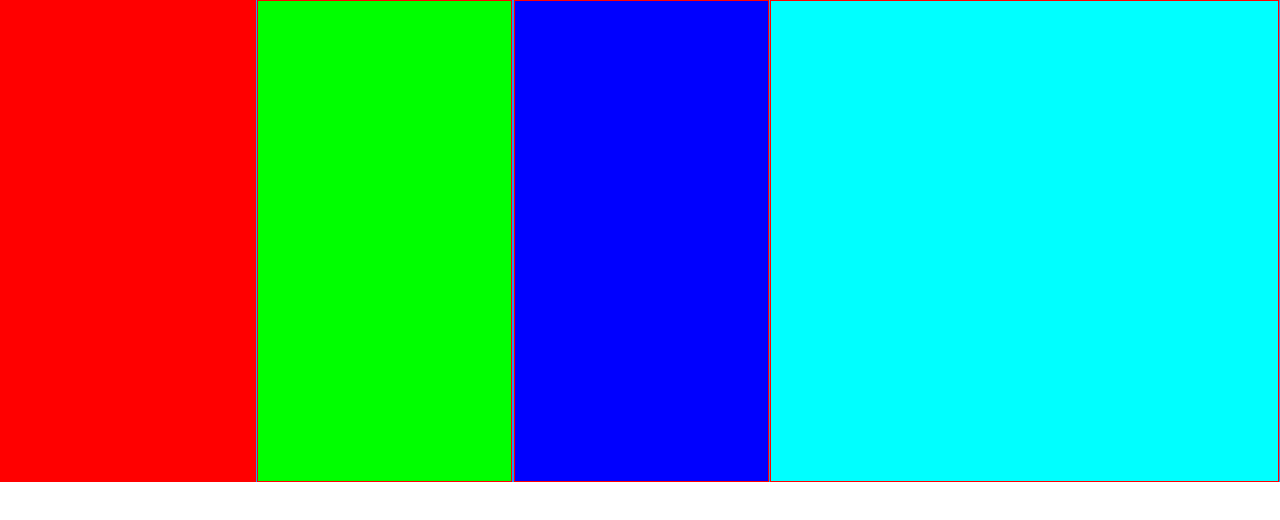
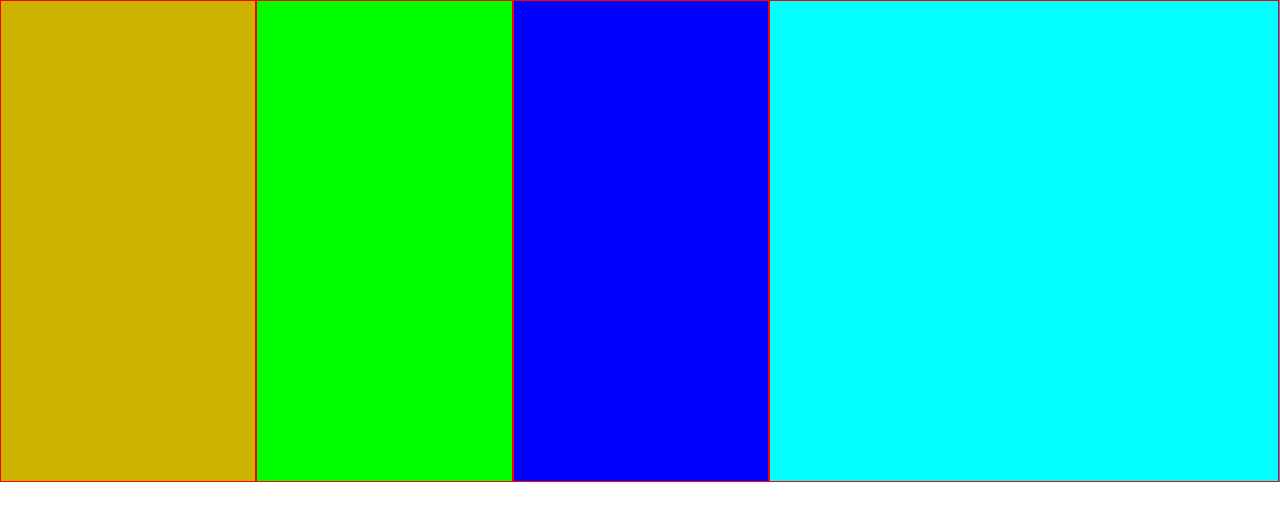
Before and after one commit to koderush/glcanvas, a React (Create React App) app: page / in a window 1280 px wide. Shown: the top 520 px of the page. Built offline with nearby package versions, Linux system fonts and the light colour scheme.

Commit message:
fixing cavans fill horizontally

```diff
--- a/src/App.css
+++ b/src/App.css
@@ -1,6 +1,6 @@
 .grid-container {
   display: grid;
-  grid-gap: 2px;
+  grid-gap: 1px;
   background-color: #2196F3;
   grid-template-columns: 1fr 1fr 1fr 2fr;
 }
--- a/src/Chart.tsx
+++ b/src/Chart.tsx
@@ -12,7 +12,7 @@ class Chart extends React.Component<ChartProps> {
   componentDidMount() {
     const node = this.ref.current;
 
-    if(node) {
+    if (node) {
       this.width = node.offsetWidth;
       this.height = node.offsetHeight;
     }
@@ -35,7 +35,7 @@ class Chart extends React.Component<ChartProps> {
     // Set clear color to black, fully opaque
     switch (this.id) {
       case "1": {
-        gl.clearColor(1.0, 0.0, 0.0, 1.0);
+        gl.clearColor(0.8, 0.7, 0.0, 1.0);
         break;
       }
       case "2": {
```
